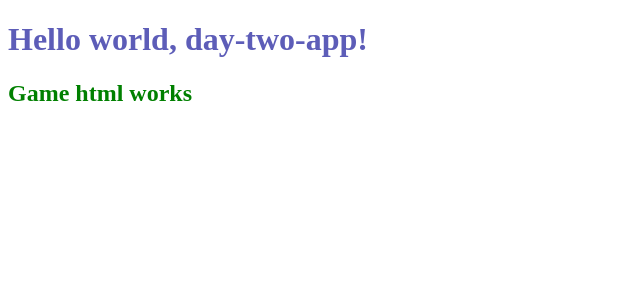
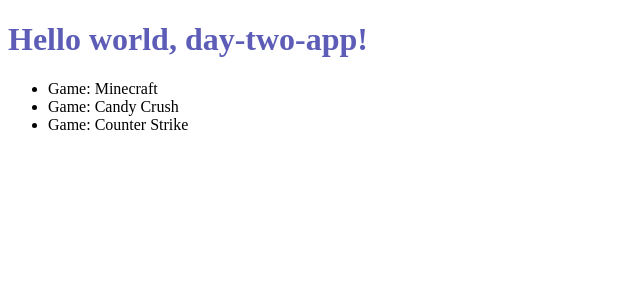
Before and after one commit to PanayotovaT/SoftUni_JS_Angular, an Angular app in the folder DI_IntroToRxJS_Services/day-two-app/: page / in a window 1280 px wide. Shown: the top 300 px of the page, without its empty margins (0-640 px from the left). Built offline with nearby package versions, Linux system fonts and the light colour scheme.

Commit message:
Added list of games.

```diff
--- a/DI_IntroToRxJS_Services/day-two-app/src/app/game/game.component.html
+++ b/DI_IntroToRxJS_Services/day-two-app/src/app/game/game.component.html
@@ -1 +1,6 @@
-<h2>Game html works</h2>
+<ul>
+    <li *ngFor="let game of games">
+        Game: {{game.title}}
+    </li>
+
+</ul>
--- a/DI_IntroToRxJS_Services/day-two-app/src/app/game/game.component.ts
+++ b/DI_IntroToRxJS_Services/day-two-app/src/app/game/game.component.ts
@@ -1,4 +1,8 @@
 import { Component } from "@angular/core";
+
+interface Game {
+    title: string;
+}
 
 @Component({
     selector: 'su-game',
@@ -7,5 +11,9 @@ import { Component } from "@angular/core";
 })
 
 export class GameComponent {
-
+    games: Game[] = [
+        { title: 'Minecraft' },
+        { title: 'Candy Crush' },
+        { title: 'Counter Strike' }
+    ]
 }
```
